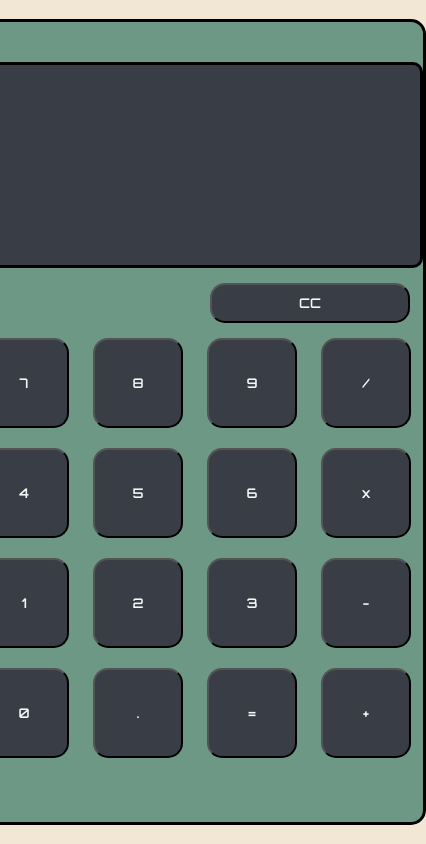
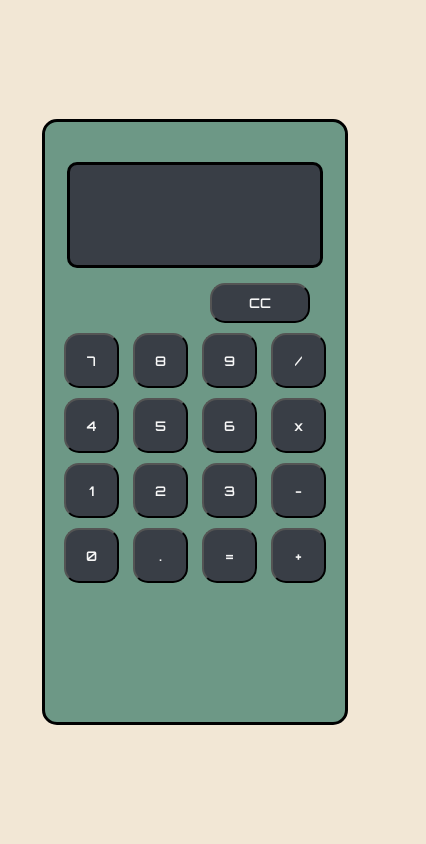
Before and after one commit to FReyesft/calculadora, a plain HTML site: page index.html in a window 390 px wide. Shown: the whole page, 426 px wide, since content can reach past the window. Drawn offline with Linux system fonts and the light colour scheme.

Commit message:
fix sizes for mobile

```diff
--- a/index.css
+++ b/index.css
@@ -1,6 +1,5 @@
-
 body {
-    background-color: #F2E7D5;
+  background-color: #f2e7d5;
   display: flex;
   height: 100vh;
   place-items: center;
@@ -17,24 +16,23 @@ body {
 }
 
 #calculadora {
-    background-color: #6D9886;
+  background-color: #6d9886;
   width: 500px;
   height: 800px;
   border-radius: 15px;
   border: 3px solid #000000;
   text-align: -webkit-center;
-
 }
 
 #display {
-    background-color: #393E46;
+  background-color: #393e46;
   width: 450px;
   height: 200px;
   margin-top: 40px;
   resize: none;
   border: 3px solid #000000;
-    color: #F7F7F7;
-    font-family: 'Orbitron', sans-serif;
+  color: #f7f7f7;
+  font-family: "Orbitron", sans-serif;
   font-weight: bold;
   font-size: 50px;
   text-align: right;
@@ -53,16 +51,16 @@ body {
   width: 90px;
   height: 90px;
   margin: 10px;
-    background-color: #393E46;
-    font-family: 'Orbitron', sans-serif;
-    color: #F7F7F7;
+  background-color: #393e46;
+  font-family: "Orbitron", sans-serif;
+  color: #f7f7f7;
   user-select: none;
 }
 
 #botones > button:focus {
   box-shadow: 1px 1px 25px -3px rgba(39, 39, 39, 0.75);
-    -webkit-box-shadow: 1px 1px 25px -3px rgba(0,0,0,0.75);
-    -moz-box-shadow: 1px 1px 25px -3px rgba(0,0,0,0.75);
+  -webkit-box-shadow: 1px 1px 25px -3px rgba(0, 0, 0, 0.75);
+  -moz-box-shadow: 1px 1px 25px -3px rgba(0, 0, 0, 0.75);
 }
 
 .borrar {
@@ -71,11 +69,10 @@ body {
   height: 40px;
   border-radius: 15px;
   margin: 15px;
-    background-color: #393E46;
-    font-family: 'Orbitron', sans-serif;
-    color: #F7F7F7;
+  background-color: #393e46;
+  font-family: "Orbitron", sans-serif;
+  color: #f7f7f7;
 }
-
 
 .primer-valor {
   display: block;
@@ -87,3 +84,77 @@ body {
   display: block;
   margin-top: 40px;
 }
+
+@media only screen and (max-width: 800px) {
+  #calculadora {
+    background-color: #6d9886;
+    width: 300px;
+    height: 600px;
+    border-radius: 15px;
+    border: 3px solid #000000;
+    text-align: -webkit-center;
+  }
+
+  #display {
+    background-color: #393e46;
+    width: 250px;
+    height: 100px;
+    margin-top: 40px;
+    resize: none;
+    border: 3px solid #000000;
+    color: #f7f7f7;
+    font-family: "Orbitron", sans-serif;
+    font-weight: bold;
+    font-size: 50px;
+    text-align: right;
+    overflow: hidden;
+    border-radius: 10px;
+  }
+
+  #botones {
+    display: flex;
+    display: block;
+    margin-top: 60px;
+  }
+
+  #botones > button {
+    border-radius: 15px;
+    width: 55px;
+    height: 55px;
+    margin: 5px;
+    background-color: #393e46;
+    font-family: "Orbitron", sans-serif;
+    color: #f7f7f7;
+    user-select: none;
+  }
+
+  #botones > button:focus {
+    box-shadow: 1px 1px 25px -3px rgba(39, 39, 39, 0.75);
+    -webkit-box-shadow: 1px 1px 25px -3px rgba(0, 0, 0, 0.75);
+    -moz-box-shadow: 1px 1px 25px -3px rgba(0, 0, 0, 0.75);
+  }
+
+  .borrar {
+    position: absolute;
+    width: 100px;
+    height: 40px;
+    border-radius: 15px;
+    margin: 15px;
+    background-color: #393e46;
+    font-family: "Orbitron", sans-serif;
+    color: #f7f7f7;
+  }
+
+  .primer-valor {
+    font-size: 21px;
+    display: block;
+    padding: 1px;
+    margin: 0;
+  }
+  .segundo-valor {
+    font-size: 21px;
+    padding: 1px;
+    display: block;
+    margin-top: 20px;
+  }
+}
```
Lines whose indentation alone changed are shown as unchanged.
